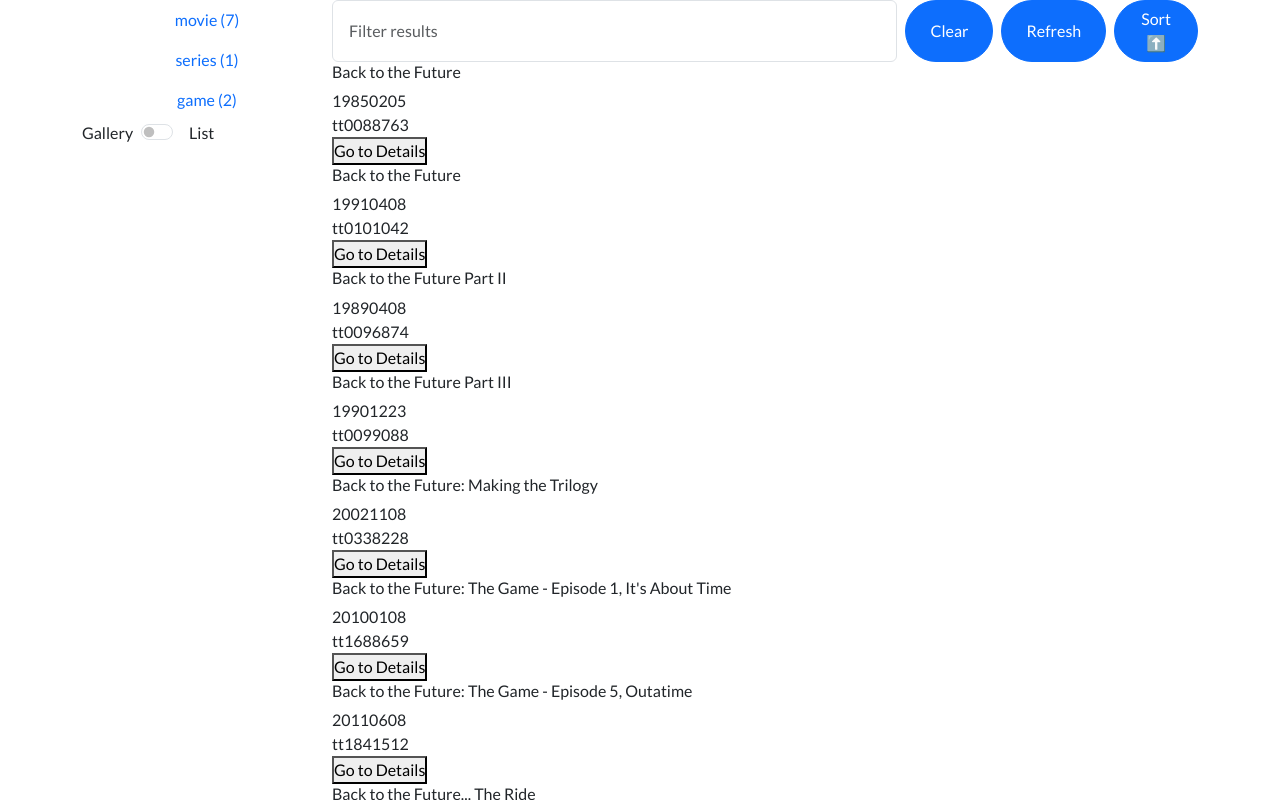
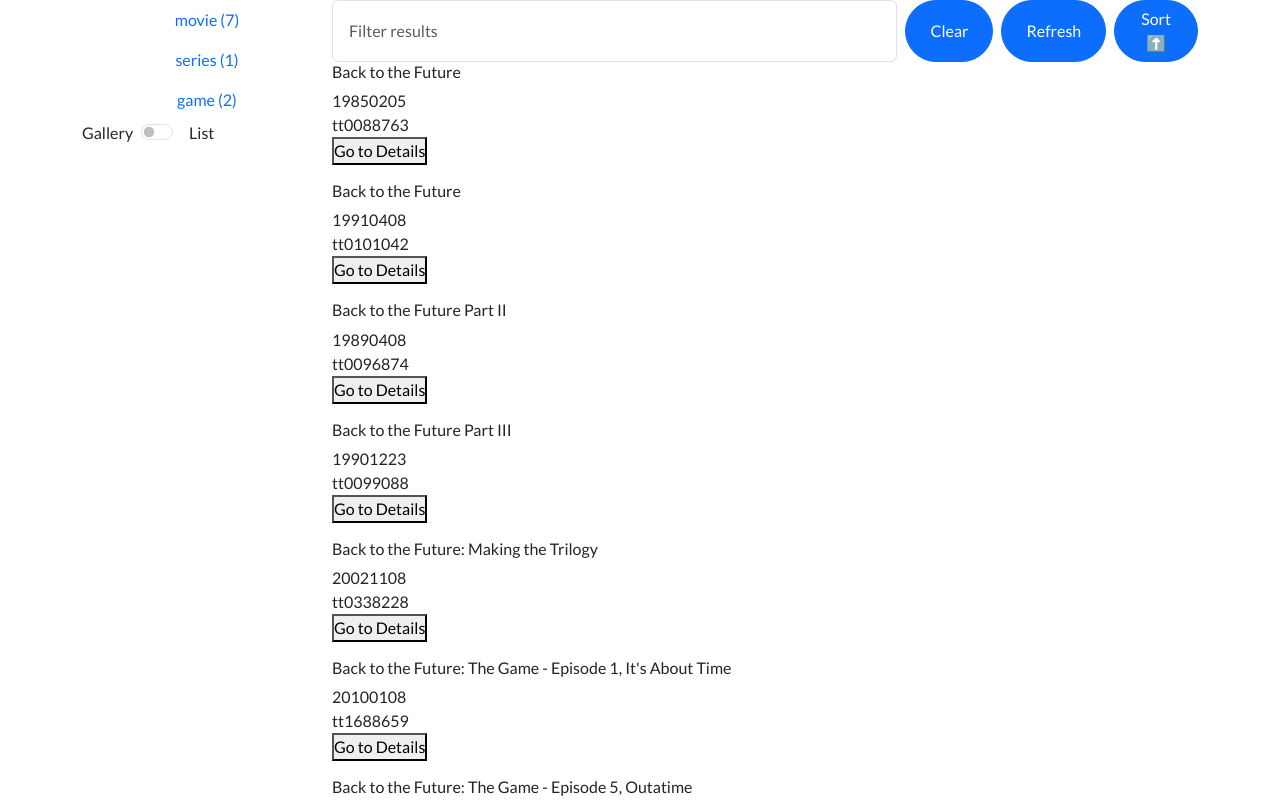
Before and after one commit to OferTauber/Films-and-games, a React (Create React App) app: page / in a window 1280 px wide. Built offline with nearby package versions, Linux system fonts and the light colour scheme.

Commit message:
Toggle view

```diff
--- a/src/store-connected-components/Cards.tsx
+++ b/src/store-connected-components/Cards.tsx
@@ -1,27 +1,32 @@
 import React from "react";
-
 import { observer } from "mobx-react-lite";
-
 import { useStore } from "../misc/useStore";
-import { Entity } from "../misc/types";
-
+import { Entity, View } from "../misc/types";
 import { Card as SingleCard } from "../ui-components/Card/Card";
 
 interface CardsProps {
   data: Entity[];
+  view: View;
   onTitleUpdate: (id: string, updatedTitle: string) => void;
 }
 
-const UnconnectedCards: React.FC<CardsProps> = ({ data, onTitleUpdate }) => {
+const UnconnectedCards: React.FC<CardsProps> = ({
+  data,
+  view,
+  onTitleUpdate,
+}) => {
+  const flexOrGridClass = `cards ${view === View.List ? "d-flex flex-column" : "row"}`;
+
   return (
-    <div className="cards">
+    <div className={flexOrGridClass}>
       {data.map(({ imdbID, Title, Type, Year, Poster }) => {
         const curredOnTitleUpdate = (updatedValue: string) =>
           onTitleUpdate(imdbID, updatedValue);
+        const className = `${view === View.List ? "w-100 mb-3" : "col-sm-6 col-md-4 col-lg-3 mb-3"}`;
 
         return (
+          <div className={className} key={imdbID}>
             <SingleCard
-            key={imdbID}
               {...{
                 imdbID,
                 Title,
@@ -29,8 +34,10 @@ const UnconnectedCards: React.FC<CardsProps> = ({ data, onTitleUpdate }) => {
                 Year,
                 Poster,
                 onTitleUpdate: curredOnTitleUpdate,
+                view,
               }}
             />
+          </div>
         );
       })}
     </div>
@@ -38,9 +45,9 @@ const UnconnectedCards: React.FC<CardsProps> = ({ data, onTitleUpdate }) => {
 };
 
 const StoreConnected = () => {
-  const { filteredData, onTitleUpdate } = useStore();
+  const { filteredData, onTitleUpdate, view } = useStore();
 
-  return <UnconnectedCards {...{ data: filteredData, onTitleUpdate }} />;
+  return <UnconnectedCards {...{ data: filteredData, view, onTitleUpdate }} />;
 };
 
 export const Cards = observer(StoreConnected);
```
Lines whose indentation alone changed are shown as unchanged.
